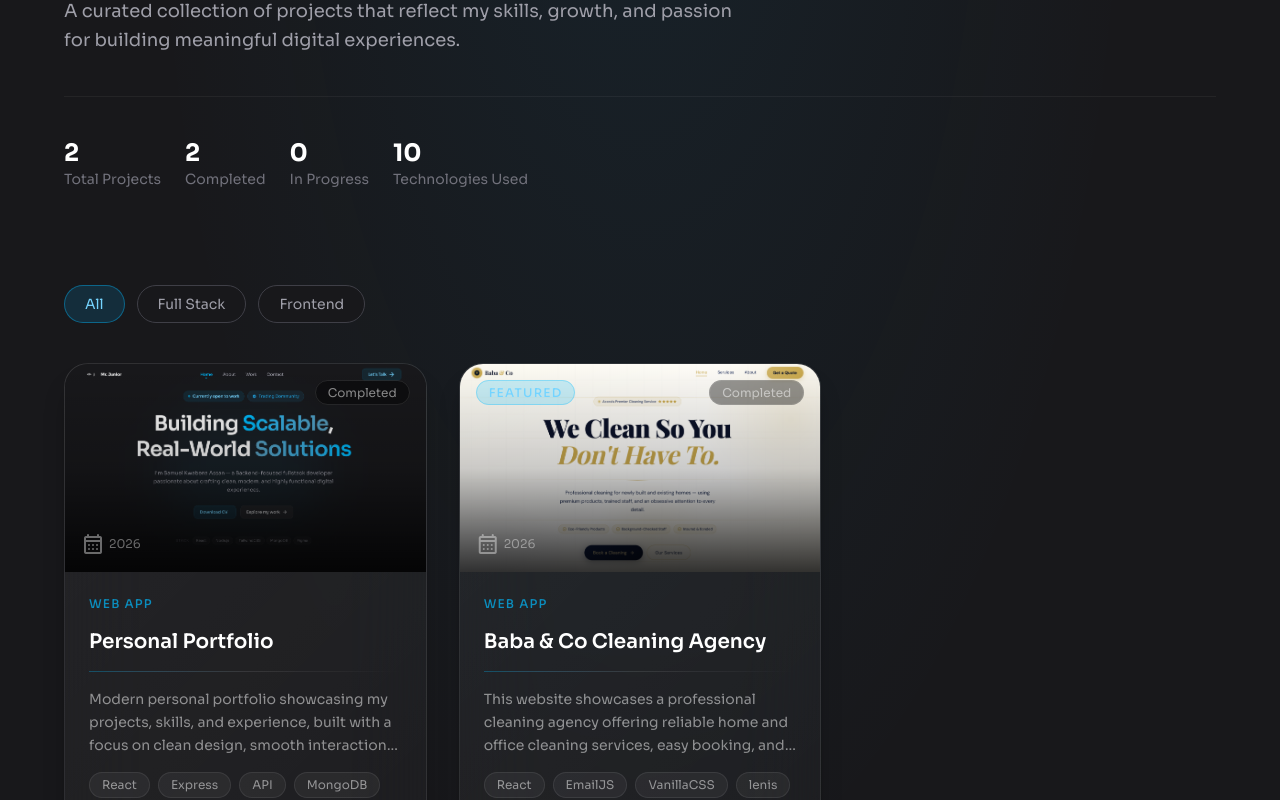
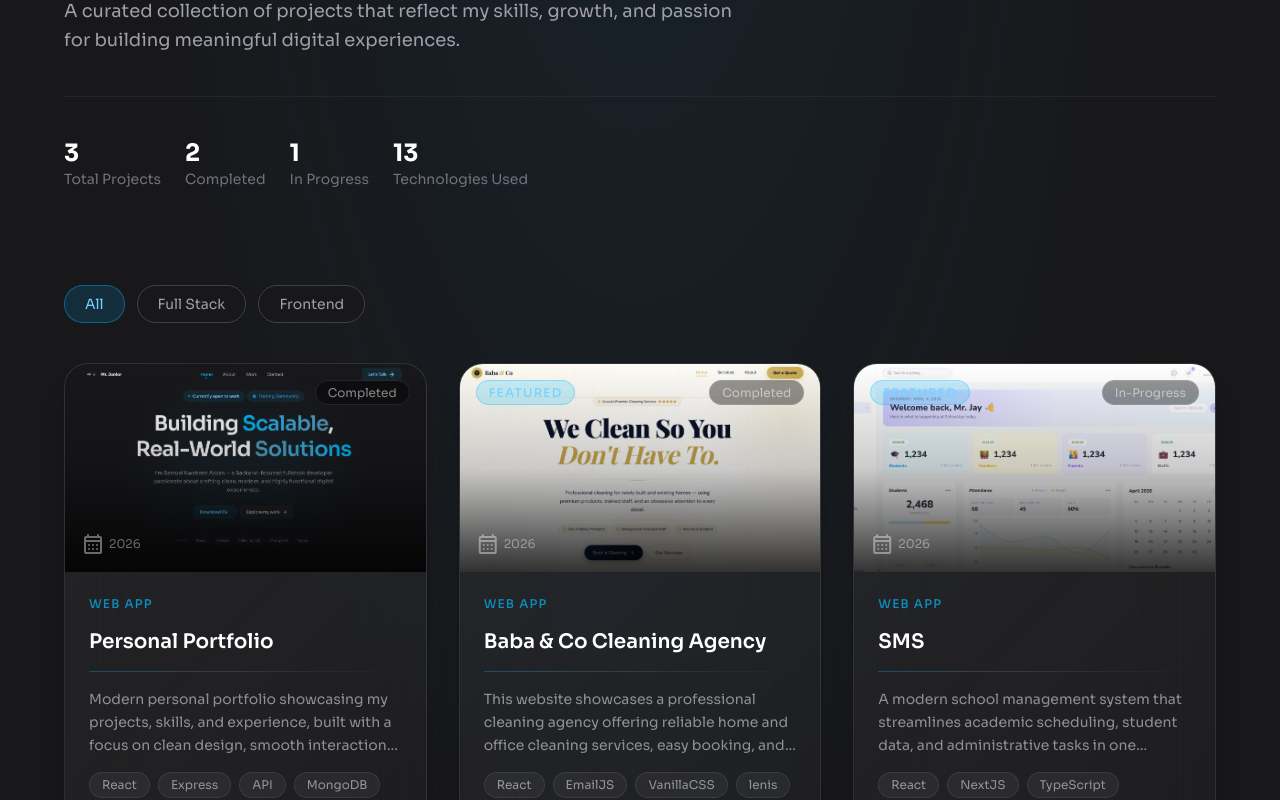
Before and after one commit to kobby1919/kwabena-portfolio, a React (Vite) app: page /work in a window 1280 px wide. Shown: the part 260-1060 px from the top of the page. Built offline with nearby package versions, Linux system fonts and the light colour scheme; no server answers.

Commit message:
Add new project to work.jsx and update pages/work.jsx

```diff
--- a/src/components/Work.jsx
+++ b/src/components/Work.jsx
@@ -6,7 +6,8 @@ import ProjectCard from "./ProjectCard";
 const projects = [
   {
     title: "Personal Portfolio",
-    description: "Modern personal portfolio showcasing my projects, skills, and experience, built with a focus on clean design, smooth interactions, and real-world full-stack functionality.",
+    description:
+      "Modern personal portfolio showcasing my projects, skills, and experience, built with a focus on clean design, smooth interactions, and real-world full-stack functionality.",
     image: "/images/project-1.png",
     tech: ["React", "Express", "API", "MongoDB", "NodeJS", "tailwindCSS"],
     year: "2026",
@@ -20,7 +21,8 @@ const projects = [
   },
   {
     title: "Baba & Co Cleaning Agency",
-    description: "This website showcases a professional cleaning agency offering reliable home and office cleaning services, easy booking, and customer-focused solutions.",
+    description:
+      "This website showcases a professional cleaning agency offering reliable home and office cleaning services, easy booking, and customer-focused solutions.",
     image: "/images/project-2.png",
     tech: ["React", "EmailJS", "VanillaCSS", "lenis", "Framer-Motion"],
     year: "2026",
@@ -30,6 +32,21 @@ const projects = [
     slug: "cleaning-agency",
     live: "https://baba-co-pi.vercel.app/",
     github: "https://github.com/kobby1919/cleaning-agency",
+    category: "Full Stack",
+  },
+  {
+    title: "SMS",
+    description:
+      "A modern school management system that streamlines academic scheduling, student data, and administrative tasks in one platform.",
+    image: "/images/project-3.png",
+    tech: ["React", "NextJS", "TypeScript", "Express", "PostGres", "tailwindCSS"],
+    year: "2026",
+    type: "Web App",
+    status: "In-Progress",
+    featured: true,
+    slug: "SMS",
+    live: "https://notavailabel/",
+    github: "https://github.com/kobby1919/SMS",
     category: "Full Stack",
   },
 ];
@@ -58,16 +75,19 @@ export default function Work() {
       <div className="absolute bottom-0 left-0 right-0 h-24 bg-gradient-to-t from-zinc-900/80 to-transparent pointer-events-none" />
 
       <div className="container relative z-10">
-
         {/* Header */}
         <div className="flex flex-col md:flex-row justify-between items-start md:items-center mb-10">
           <div>
             <h2 className="headline-2">{"Projects I'm Proud Of"}</h2>
             <p className="text-zinc-400 mt-2 max-w-xl">
-              Featured projects that reflect my best work, engineering approach, and passion for building impactful applications.
+              Featured projects that reflect my best work, engineering approach,
+              and passion for building impactful applications.
             </p>
           </div>
-          <Link to="/work" className="mt-4 md:mt-0 text-sky-400 hover:underline">
+          <Link
+            to="/work"
+            className="mt-4 md:mt-0 text-sky-400 hover:underline"
+          >
             View All Projects
           </Link>
         </div>
@@ -123,11 +143,12 @@ export default function Work() {
               className="shrink-0 inline-flex items-center gap-2 px-6 py-3 rounded-xl bg-sky-500/10 border border-sky-400/30 text-sky-300 hover:bg-sky-500/20 hover:border-sky-400/50 transition-all duration-300 text-sm font-medium whitespace-nowrap"
             >
               {"Let's Connect"}
-              <span className="material-symbols-rounded text-[15px]">arrow_forward</span>
+              <span className="material-symbols-rounded text-[15px]">
+                arrow_forward
+              </span>
             </Link>
           </div>
         </motion.div>
-
       </div>
     </section>
   );
--- a/src/pages/Work.jsx
+++ b/src/pages/Work.jsx
@@ -6,7 +6,8 @@ import ProjectCard from "../components/ProjectCard";
 const projects = [
   {
     title: "Personal Portfolio",
-    description: "Modern personal portfolio showcasing my projects, skills, and experience, built with a focus on clean design, smooth interactions, and real-world full-stack functionality.",
+    description:
+      "Modern personal portfolio showcasing my projects, skills, and experience, built with a focus on clean design, smooth interactions, and real-world full-stack functionality.",
     image: "/images/project-1.png",
     tech: ["React", "Express", "API", "MongoDB", "NodeJS", "tailwindCSS"],
     year: "2026",
@@ -19,7 +20,8 @@ const projects = [
   },
   {
     title: "Baba & Co Cleaning Agency",
-    description: "This website showcases a professional cleaning agency offering reliable home and office cleaning services, easy booking, and customer-focused solutions.",
+    description:
+      "This website showcases a professional cleaning agency offering reliable home and office cleaning services, easy booking, and customer-focused solutions.",
     image: "/images/project-2.png",
     tech: ["React", "EmailJS", "VanillaCSS", "lenis", "Framer-Motion"],
     year: "2026",
@@ -29,6 +31,28 @@ const projects = [
     slug: "cleaning-agency",
     live: "https://baba-co-pi.vercel.app/",
     github: "https://github.com/kobby1919/cleaning-agency",
+    category: "Full Stack",
+  },
+  {
+    title: "SMS",
+    description:
+      "A modern school management system that streamlines academic scheduling, student data, and administrative tasks in one platform.",
+    image: "/images/project-3.png",
+    tech: [
+      "React",
+      "NextJS",
+      "TypeScript",
+      "Express",
+      "PostGres",
+      "tailwindCSS",
+    ],
+    year: "2026",
+    type: "Web App",
+    status: "In-Progress",
+    featured: true,
+    slug: "SMS",
+    live: "https://notavailabel/",
+    github: "https://github.com/kobby1919/SMS",
     category: "Full Stack",
   },
 ];
@@ -50,9 +74,7 @@ export default function WorkPage() {
   const [filter, setFilter] = useState("All");
 
   const filteredProjects =
-    filter === "All"
-      ? projects
-      : projects.filter((p) => p.category === filter);
+    filter === "All" ? projects : projects.filter((p) => p.category === filter);
 
   return (
     <motion.div
@@ -65,13 +87,14 @@ export default function WorkPage() {
       initial="hidden"
       animate="visible"
     >
-
       {/* ── HERO ── */}
       <section className="pt-24 pb-12 px-4 sm:px-6">
         <div className="max-w-6xl mx-auto">
           <motion.div variants={fadeUp}>
             <div className="inline-flex items-center gap-2 bg-sky-500/10 border border-sky-400/20 rounded-full px-4 py-1.5 mb-6">
-              <span className="material-symbols-rounded text-sky-400 text-base">work</span>
+              <span className="material-symbols-rounded text-sky-400 text-base">
+                work
+              </span>
               <span className="text-sky-400 text-sm font-medium">My Work</span>
             </div>
 
@@ -83,8 +106,8 @@ export default function WorkPage() {
             </h1>
 
             <p className="text-zinc-400 text-lg leading-relaxed max-w-2xl">
-              A curated collection of projects that reflect my skills, growth, and passion
-              for building meaningful digital experiences.
+              A curated collection of projects that reflect my skills, growth,
+              and passion for building meaningful digital experiences.
             </p>
           </motion.div>
 
@@ -95,9 +118,19 @@ export default function WorkPage() {
           >
             {[
               { label: "Total Projects", value: projects.length },
-              { label: "Completed", value: projects.filter(p => p.status === "Completed").length },
-              { label: "In Progress", value: projects.filter(p => p.status === "In-Progress").length },
-              { label: "Technologies Used", value: [...new Set(projects.flatMap(p => p.tech))].length },
+              {
+                label: "Completed",
+                value: projects.filter((p) => p.status === "Completed").length,
+              },
+              {
+                label: "In Progress",
+                value: projects.filter((p) => p.status === "In-Progress")
+                  .length,
+              },
+              {
+                label: "Technologies Used",
+                value: [...new Set(projects.flatMap((p) => p.tech))].length,
+              },
             ].map(({ label, value }) => (
               <div key={label} className="flex flex-col">
                 <span className="text-2xl font-bold text-white">{value}</span>
@@ -111,7 +144,6 @@ export default function WorkPage() {
       {/* ── PROJECTS ── */}
       <section className="py-12 px-4 sm:px-6">
         <div className="max-w-6xl mx-auto">
-
           {/* Filter Buttons */}
           <motion.div variants={fadeUp} className="flex flex-wrap gap-3 mb-10">
             {["All", "Full Stack", "Frontend"].map((item) => (
@@ -151,12 +183,13 @@ export default function WorkPage() {
                 animate={{ opacity: 1 }}
                 className="col-span-full text-center py-20 text-zinc-500"
               >
-                <span className="material-symbols-rounded text-5xl mb-4 block">folder_off</span>
+                <span className="material-symbols-rounded text-5xl mb-4 block">
+                  folder_off
+                </span>
                 No projects in this category yet.
               </motion.div>
             )}
           </motion.div>
-
         </div>
       </section>
 
@@ -184,12 +217,13 @@ export default function WorkPage() {
               className="shrink-0 inline-flex items-center gap-2 px-6 py-3 rounded-xl bg-sky-500/10 border border-sky-400/30 text-sky-300 hover:bg-sky-500/20 hover:border-sky-400/50 transition-all duration-300 text-sm font-medium whitespace-nowrap"
             >
               {"Let's Connect"}
-              <span className="material-symbols-rounded text-[15px]">arrow_forward</span>
+              <span className="material-symbols-rounded text-[15px]">
+                arrow_forward
+              </span>
             </Link>
           </motion.div>
         </div>
       </section>
-
     </motion.div>
   );
 }
```
Also changed, not shown: public/images/SMS.jpg (added), public/images/project-3.png (added).
